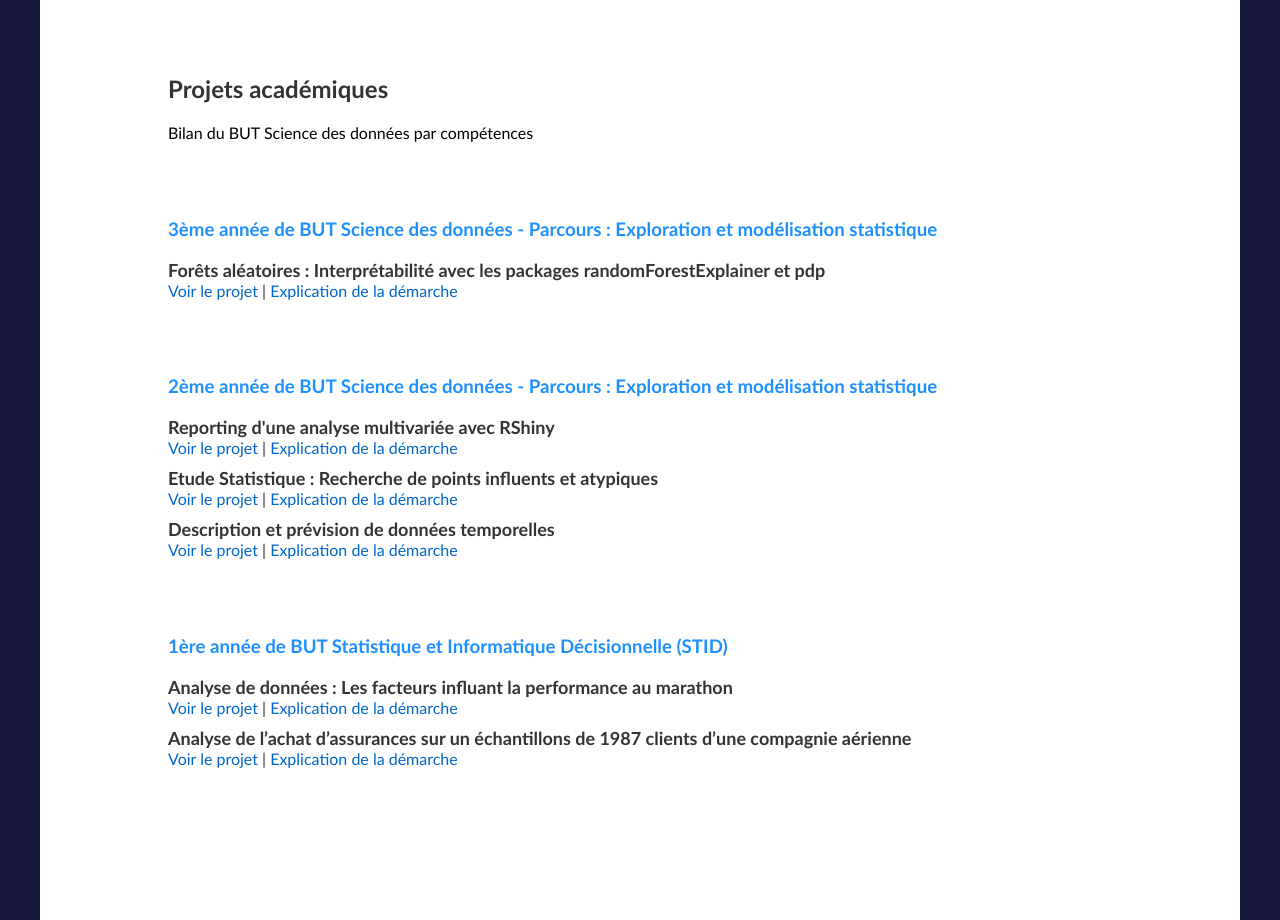
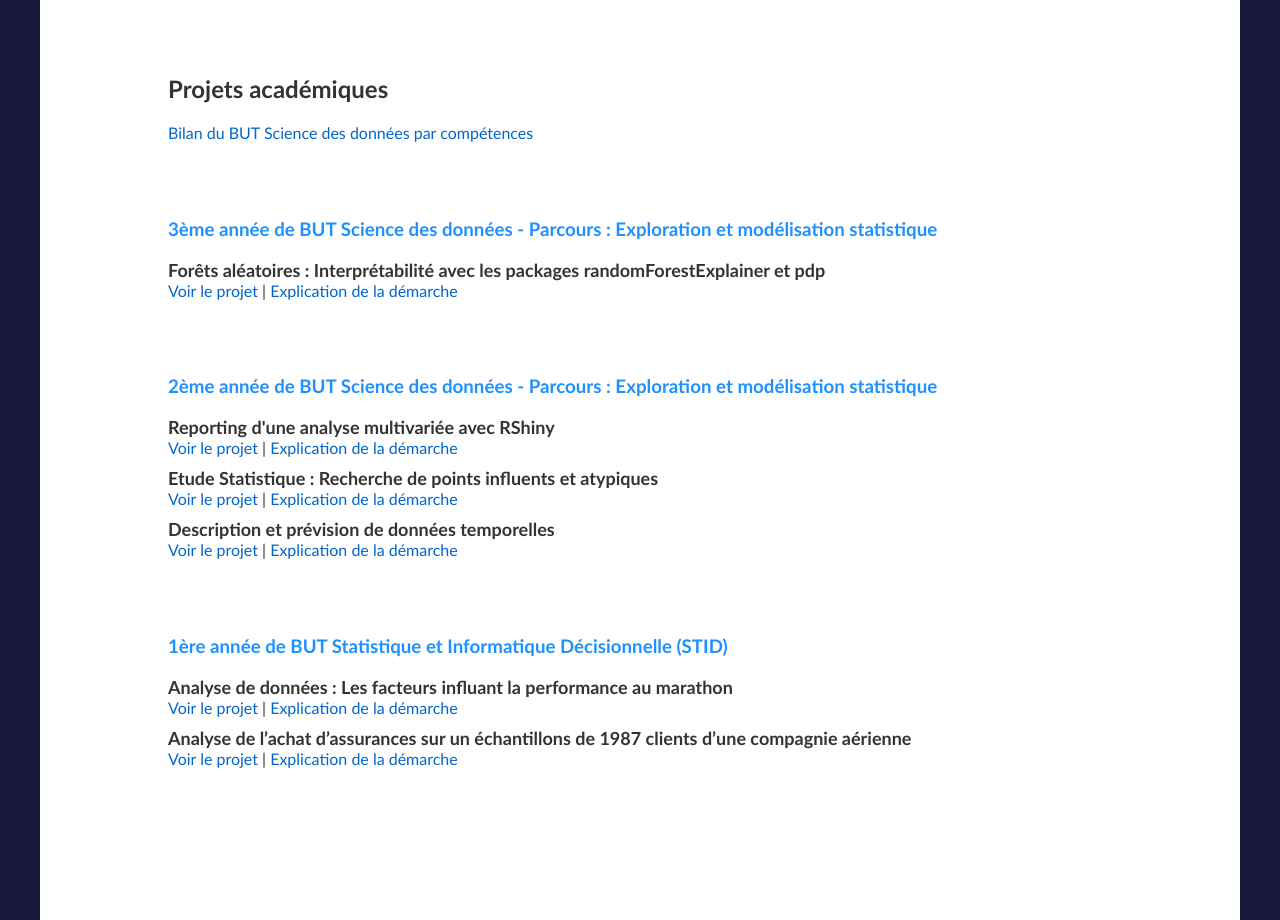
Before and after one commit to JeyRuth/portfolio, a plain HTML site: page index.html in a window 1280 px wide. Shown: the part 1780-2700 px from the top of the page. Drawn offline with Linux system fonts and the light colour scheme.

Commit message:
Update styles-2.css

```diff
--- a/styles-2.css
+++ b/styles-2.css
@@ -181,7 +181,7 @@ nav a:hover {
 
 .lien-but a {
     text-decoration: none;
-    color: #000000; /* Couleur du lien */
+    color: #0066cc; /* Couleur du lien */
 }
 
 .lien-but a:hover {
```
